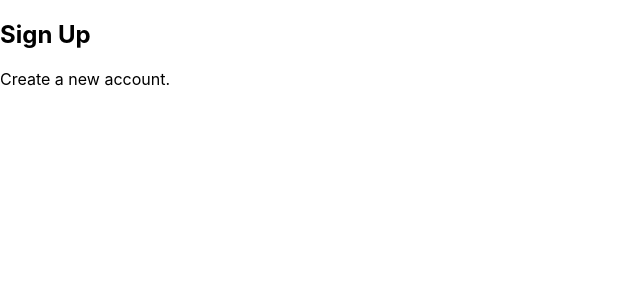
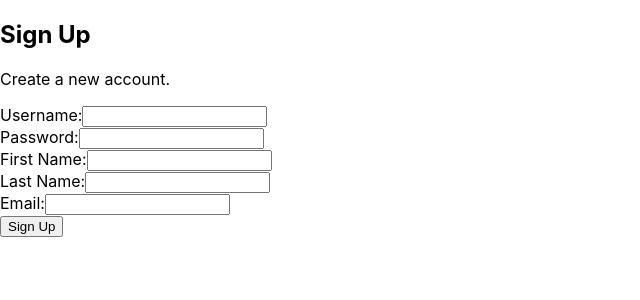
Before and after one commit to JMcCaslinDev/job-app-tracker, a React (Create React App) app in the folder client/: page /signup in a window 1280 px wide. Shown: the top 300 px of the page, without its empty margins (0-640 px from the left). Built offline with nearby package versions, Linux system fonts and the light colour scheme.

Commit message:
Added frontend signup page fields to test DB

```diff
--- a/client/src/components/SignUp.js
+++ b/client/src/components/SignUp.js
@@ -1,10 +1,93 @@
-import React from 'react';
+import React, { useState } from 'react';
+import axios from 'axios';
 
 const SignUp = () => {
+  const [username, setUsername] = useState('');
+  const [password, setPassword] = useState('');
+  const [firstName, setFirstName] = useState('');
+  const [lastName, setLastName] = useState('');
+  const [email, setEmail] = useState('');
+
+  const handleSubmit = async (e) => {
+    e.preventDefault();
+
+    try {
+      const response = await axios.post('/api/signup', {
+        username,
+        password,
+        firstName,
+        lastName,
+        email,
+      });
+      console.log(response.data); // Handle the response as needed
+      // Reset form fields
+      setUsername('');
+      setPassword('');
+      setFirstName('');
+      setLastName('');
+      setEmail('');
+    } catch (error) {
+      console.error('Error:', error);
+    }
+  };
+
   return (
     <div>
       <h2>Sign Up</h2>
       <p>Create a new account.</p>
+      <form onSubmit={handleSubmit}>
+        <div>
+          <label htmlFor="username">Username:</label>
+          <input
+            type="text"
+            id="username"
+            value={username}
+            onChange={(e) => setUsername(e.target.value)}
+            required
+          />
+        </div>
+        <div>
+          <label htmlFor="password">Password:</label>
+          <input
+            type="password"
+            id="password"
+            value={password}
+            onChange={(e) => setPassword(e.target.value)}
+            required
+          />
+        </div>
+        <div>
+          <label htmlFor="firstName">First Name:</label>
+          <input
+            type="text"
+            id="firstName"
+            value={firstName}
+            onChange={(e) => setFirstName(e.target.value)}
+            required
+          />
+        </div>
+        <div>
+          <label htmlFor="lastName">Last Name:</label>
+          <input
+            type="text"
+            id="lastName"
+            value={lastName}
+            onChange={(e) => setLastName(e.target.value)}
+            required
+          />
+        </div>
+        <div>
+          <label htmlFor="email">Email:</label>
+          <input
+            type="email"
+            id="email"
+            value={email}
+            onChange={(e) => setEmail(e.target.value)}
+            required
+          />
+        </div>
+        <button type="submit">Sign Up</button>
+      </form>
     </div>
   );
 };
```
Also changed, not shown: 1 other file (tests, documents, lock files or other folders).
